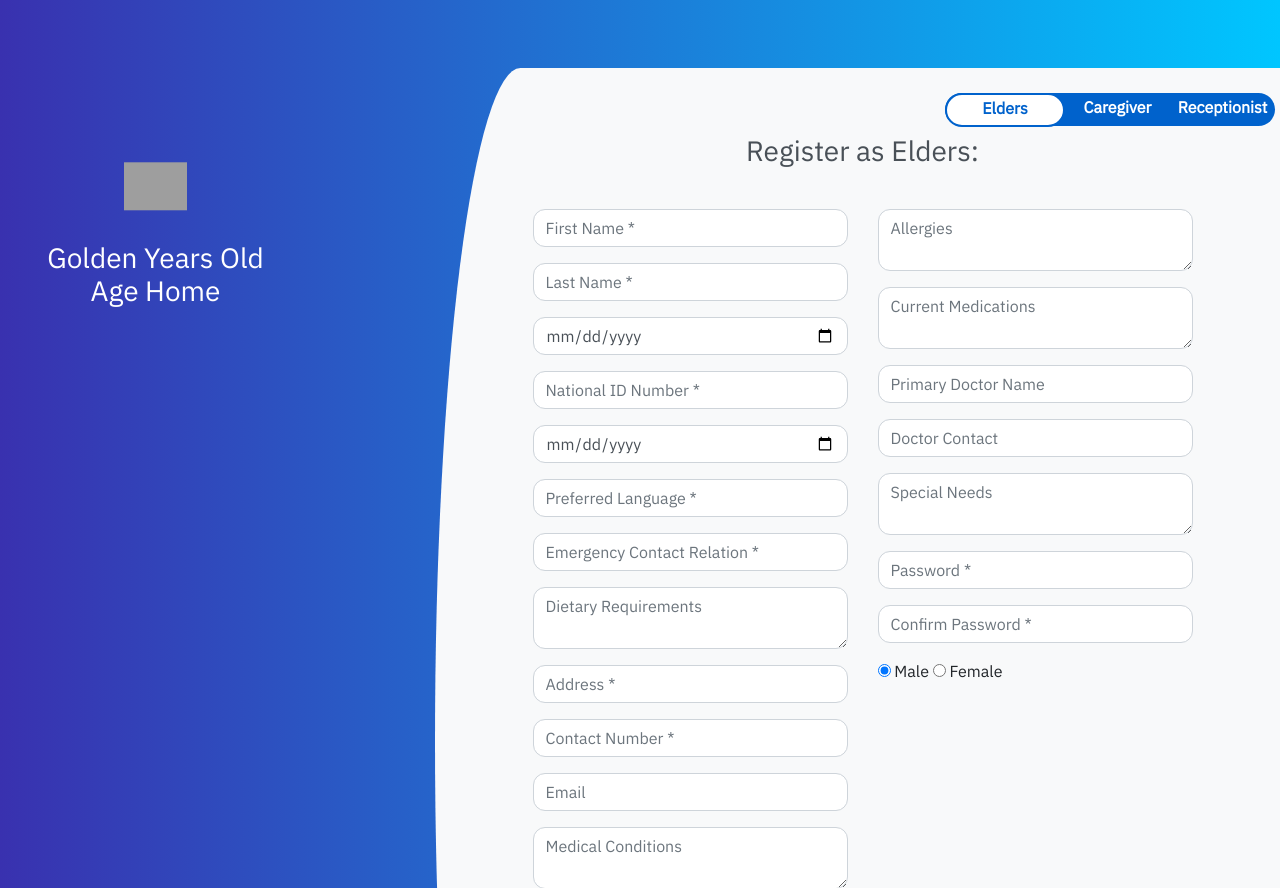
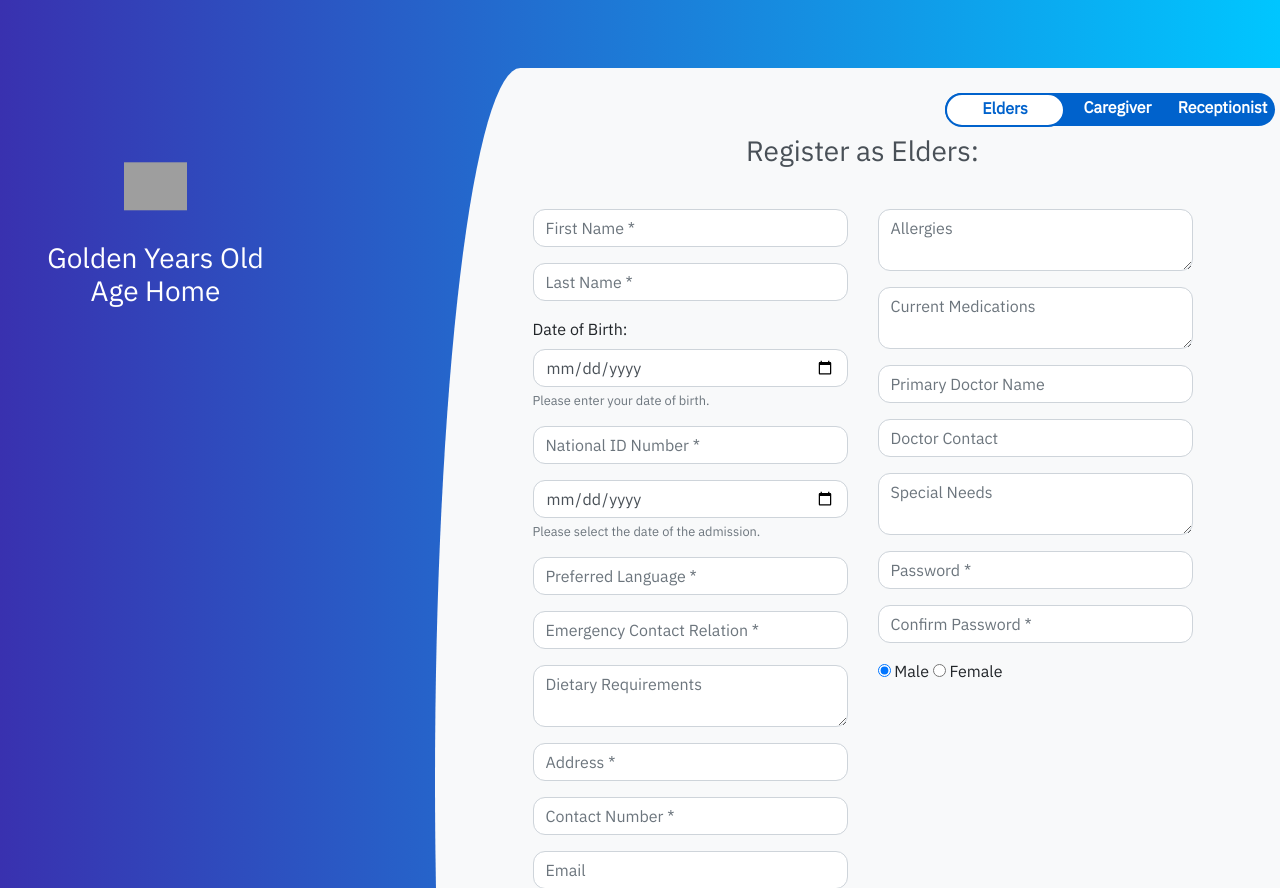
Before and after one commit to Kgaphola45/XISD6329_Web_Application, a PHP site: page /index1.php in a window 1280 px wide. Shown: the part 73-961 px from the top of the page. Run offline with PHP 8.4, Linux system fonts and the light colour scheme; some libraries are stand-ins or nearby versions; grey boxes are pictures that could not be loaded.

Commit message:
"Updated input fields for Date of Birth and Date of Admission to include labels and help text."

```diff
--- a/index1.php
+++ b/index1.php
@@ -221,15 +221,20 @@
                                     <input type="text" class="form-control" placeholder="Last Name *" name="lname" onkeydown="return alphaOnly(event);" required/>
                                 </div>
                                 <div class="form-group">
-                                    <input type="date" class="form-control" placeholder="Date of Birth *" name="dob" required/>
-                                </div>
+    <label for="dob">Date of Birth:</label>
+    <input type="date" id="dob" class="form-control" name="dob" required/>
+    <small class="form-text text-muted">Please enter your date of birth.</small>
+</div>
+
 
                                 <div class="form-group">
         <input type="text" class="form-control" placeholder="National ID Number *" name="national_id" required/>
     </div>
     <div class="form-group">
-        <input type="date" class="form-control" placeholder="Date of Admission *" name="admission_date" required/>
-    </div>
+    <input type="date" id="admission_date" class="form-control" name="admission_date" required/>
+    <small class="form-text text-muted">Please select the date of the admission.</small>
+</div>
+
     <div class="form-group">
         <input type="text" class="form-control" placeholder="Preferred Language *" name="preferred_language" required/>
     </div>
```
